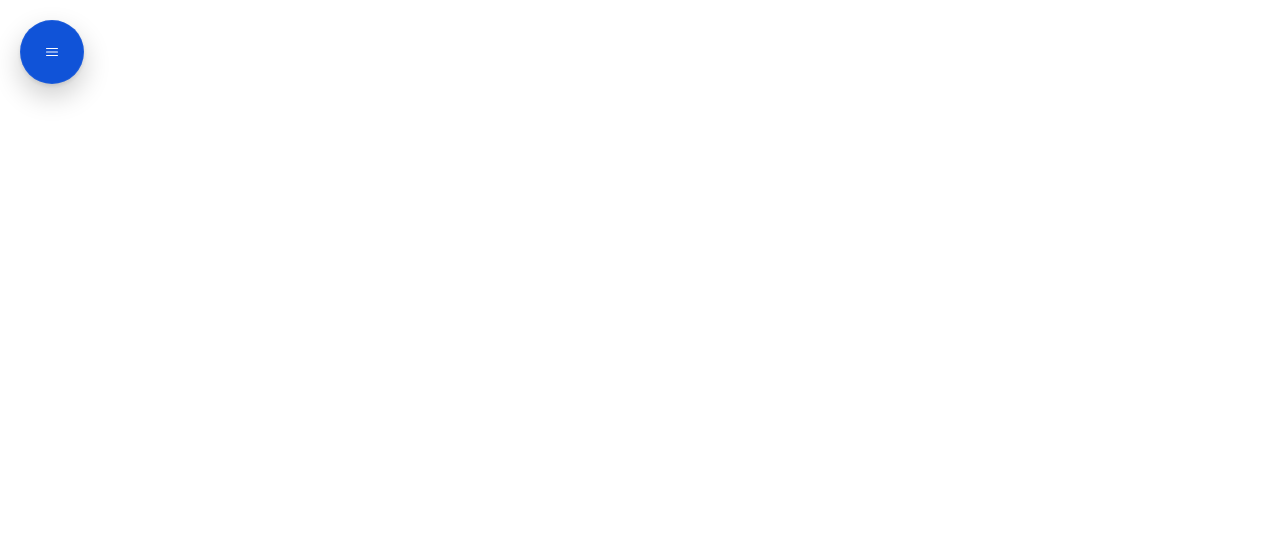
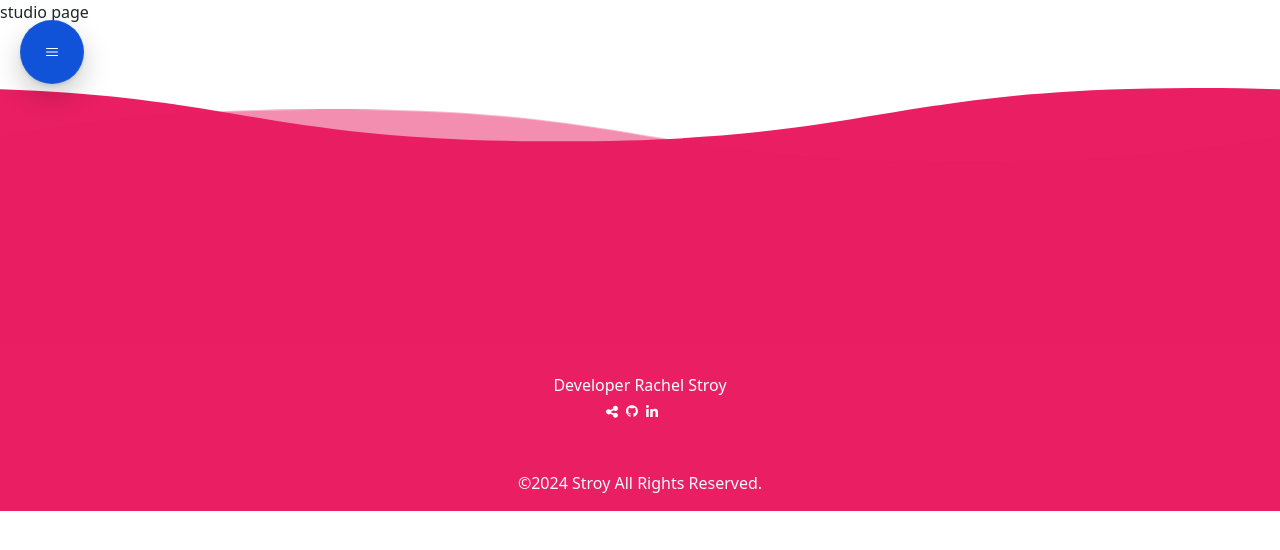
Before and after one commit to R-LaRoi/st-studio-app, a Next.js app: page /Menu/Studio in a window 1280 px wide. Shown: the top 550 px of the page. Built offline with nearby package versions, Linux system fonts and the light colour scheme.

Commit message:
Animated footer

```diff
--- a/src/app/Components/Footer.jsx
+++ b/src/app/Components/Footer.jsx
@@ -8,6 +8,71 @@
 
     <div className="--footer">
 
+<div className="foot">
+        <svg  className="waves"id="visual" viewBox="0 0 120 30"  xmlns="http://www.w3.org/2000/svg" xmlnsXlink="http://www.w3.org/1999/xlink" version="1.1">
+
+                   <defs>
+
+                <path id="gentle-wave" d="M 0,10 C 30,10 30,15 60,15 90,15 90,10 120,10 150,10 150,15 180,15 210,15 210,10 240,10 v 28 h -240 z"/>
+
+
+            </defs>
+  <g className="parallax">
+                <use xlinkHref="#gentle-wave" x="0" y="-4" fill="rgba(233,30,99,2.7)" />
+                <use xlinkHref="#gentle-wave" x="0" y="-2" fill="rgba(233,30,99, 0.5)" />
+
+
+            </g>
+
+                </svg>
+
+
+        <div>
+
+
+<footer className="page-footer font-small unique-color-dark pt-4 ">
+  <div className="container">
+    <ul className="list-unstyled list-inline text-center py-2 ">
+		  <h5 className="mb-1">Developer Rachel Stroy</h5>
+	      <li className="list-inline-item">
+
+
+
+	      <button className=" h-3 w-3  items-center justify-center align-center outline-none focus:outline-none mr-2" type="button"><a href='https://www.rachelstroy.com/'>
+            <svg xmlns="http://www.w3.org/2000/svg" viewBox="0 0 448 512"><path fill="#ffff" d="M352 224c53 0 96-43 96-96s-43-96-96-96s-96 43-96 96c0 4 .2 8 .7 11.9l-94.1 47C145.4 170.2 121.9 160 96 160c-53 0-96 43-96 96s43 96 96 96c25.9 0 49.4-10.2 66.6-26.9l94.1 47c-.5 3.9-.7 7.8-.7 11.9c0 53 43 96 96 96s96-43 96-96s-43-96-96-96c-25.9 0-49.4 10.2-66.6 26.9l-94.1-47c.5-3.9 .7-7.8 .7-11.9s-.2-8-.7-11.9l94.1-47C302.6 213.8 326.1 224 352 224z"/></svg></a>
+    </button>
+
+    <button className="  h-3 w-3 items-center justify-center align-center outline-none  mr-2" type="button">
+      <a href="https://github.com/R-LaRoi" target="_blank">
+      <svg xmlns="http://www.w3.org/2000/svg" viewBox="0 0 496 512"><path fill="#ffff" d="M165.9 397.4c0 2-2.3 3.6-5.2 3.6-3.3 .3-5.6-1.3-5.6-3.6 0-2 2.3-3.6 5.2-3.6 3-.3 5.6 1.3 5.6 3.6zm-31.1-4.5c-.7 2 1.3 4.3 4.3 4.9 2.6 1 5.6 0 6.2-2s-1.3-4.3-4.3-5.2c-2.6-.7-5.5 .3-6.2 2.3zm44.2-1.7c-2.9 .7-4.9 2.6-4.6 4.9 .3 2 2.9 3.3 5.9 2.6 2.9-.7 4.9-2.6 4.6-4.6-.3-1.9-3-3.2-5.9-2.9zM244.8 8C106.1 8 0 113.3 0 252c0 110.9 69.8 205.8 169.5 239.2 12.8 2.3 17.3-5.6 17.3-12.1 0-6.2-.3-40.4-.3-61.4 0 0-70 15-84.7-29.8 0 0-11.4-29.1-27.8-36.6 0 0-22.9-15.7 1.6-15.4 0 0 24.9 2 38.6 25.8 21.9 38.6 58.6 27.5 72.9 20.9 2.3-16 8.8-27.1 16-33.7-55.9-6.2-112.3-14.3-112.3-110.5 0-27.5 7.6-41.3 23.6-58.9-2.6-6.5-11.1-33.3 2.6-67.9 20.9-6.5 69 27 69 27 20-5.6 41.5-8.5 62.8-8.5s42.8 2.9 62.8 8.5c0 0 48.1-33.6 69-27 13.7 34.7 5.2 61.4 2.6 67.9 16 17.7 25.8 31.5 25.8 58.9 0 96.5-58.9 104.2-114.8 110.5 9.2 7.9 17 22.9 17 46.4 0 33.7-.3 75.4-.3 83.6 0 6.5 4.6 14.4 17.3 12.1C428.2 457.8 496 362.9 496 252 496 113.3 383.5 8 244.8 8zM97.2 352.9c-1.3 1-1 3.3 .7 5.2 1.6 1.6 3.9 2.3 5.2 1 1.3-1 1-3.3-.7-5.2-1.6-1.6-3.9-2.3-5.2-1zm-10.8-8.1c-.7 1.3 .3 2.9 2.3 3.9 1.6 1 3.6 .7 4.3-.7 .7-1.3-.3-2.9-2.3-3.9-2-.6-3.6-.3-4.3 .7zm32.4 35.6c-1.6 1.3-1 4.3 1.3 6.2 2.3 2.3 5.2 2.6 6.5 1 1.3-1.3 .7-4.3-1.3-6.2-2.2-2.3-5.2-2.6-6.5-1zm-11.4-14.7c-1.6 1-1.6 3.6 0 5.9 1.6 2.3 4.3 3.3 5.6 2.3 1.6-1.3 1.6-3.9 0-6.2-1.4-2.3-4-3.3-5.6-2z"/></svg></a>
+    </button>
+
+    <button className=" h-3 w-3 items-center justify-center align-center outline-none mr-2" type="button"><a href="https://www.linkedin.com/in/rachel-s-978397277/" target="_blank">
+<svg xmlns="http://www.w3.org/2000/svg" viewBox="0 0 448 512"><path fill="#ffff" d="M100.3 448H7.4V148.9h92.9zM53.8 108.1C24.1 108.1 0 83.5 0 53.8a53.8 53.8 0 0 1 107.6 0c0 29.7-24.1 54.3-53.8 54.3zM447.9 448h-92.7V302.4c0-34.7-.7-79.2-48.3-79.2-48.3 0-55.7 37.7-55.7 76.7V448h-92.8V148.9h89.1v40.8h1.3c12.4-23.5 42.7-48.3 87.9-48.3 94 0 111.3 61.9 111.3 142.3V448z"/></svg></a>
+</button>
+	      </li><br/>
+		  <br/>
+    </ul>
+  </div>
+  <div className="footer-copyright text-center text-slate-50 py-3"><h7>©2024  Stroy All Rights Reserved.</h7>
+    <h7 href="https://discord.gg/uRqH5UT"> </h7>
+  </div>
+
+   </footer>
+<div>
+
+
+
+    </div>
+
+
+
+ </div>
+      </div>
+
+
+
+{/*
   <div class="px-4 py-6 bg-blue-700 dark:bg-blue-700 md:flex md:items-right">
         <span class="text-sm text-gray-500 dark:text-gray-300 sm:text-center">© 2023  Stroy. All Rights Reserved.
 
@@ -30,7 +95,7 @@
 
 </span>
         </span>
-        </div>
+        </div> */}
 
 
 
--- a/src/app/Menu/Studio/page.jsx
+++ b/src/app/Menu/Studio/page.jsx
@@ -1,9 +1,16 @@
 import "./studio.css"
 import Navigation from "../../Components/Navigation"
+import wave from './wave-haikei.svg'
+import Footer from "../../Components/Footer"
+
+
 export default function Page ()  {
 
 return(
+<section>
+        <Navigation />
+        studio page
 
-
-
-        <Navigation />)}
+<Footer />
+    </section>
+        )}
--- a/src/app/Menu/Studio/studio.css
+++ b/src/app/Menu/Studio/studio.css
@@ -1,154 +1,85 @@
-body {
-  margin-top: 0px;
+footer {
+  width: 100vw;
+}
+svg {
+  bottom: 0px;
 }
 
-.masthead {
-  padding: 3rem 0 7rem;
+.foot {
+  bottom: 0px;
+}
+/*
+}
+*/
+/*Waves*/
+
+.gentle-wave {
   position: relative;
-  background: linear-gradient(
-    -50deg,
-    rgba(237, 3, 32, 0.87),
-    rgba(242, 121, 1, 0.84) /* #ef2424,
-    #f5e022 */
-  );
-
-  background-size: cover;
-  z-index: 0;
+  width: 100%;
+  height: 13vh;
+  margin-bottom: -7px;
+  /*Fix for safari gap*/
+  min-height: 100px;
+  max-height: 400px;
 }
 
-.masthead svg.wave {
-  position: absolute;
-  bottom: -1px;
-  left: 0;
+/* Animation */
+.parallax > use {
+  animation: move-forever 20s cubic-bezier(0.55, 0.5, 0.45, 0.5) infinite;
 }
 
-.masthead h1 {
-  color: #fff;
-  font-weight: 700;
-  font-size: 2rem;
-  line-height: 1.1;
-  z-index: 1;
+.parallax > use:nth-child(1) {
+  animation-delay: -2s;
+  animation-duration: 7s;
+  width: 100%;
 }
 
-.masthead h2 {
-  color: rgba(255, 255, 255, 0.6);
-  font-weight: 600;
-  z-index: 1;
-  font-size: 1.2rem;
+.parallax > use:nth-child(2) {
+  animation-delay: -4s;
+  animation-duration: 13s;
 }
 
-.masthead a {
-  color: rgba(255, 255, 255, 0.8);
-  text-decoration: underline;
-  z-index: 1;
-}
+/* .parallax > use:nth-child(3) {
 
-.masthead a:hover {
-  color: #fff;
-}
+} */
 
-.masthead a:active {
-  text-decoration: none;
-}
+/* .parallax > use:nth-child(4) {
+  animation-delay: -5s;
+  animation-duration: 20s;
+} */
 
-@media (min-width: 992px) {
-  .masthead h1 {
-    font-size: 3rem;
-  }
-  .masthead h2 {
-    font-size: 1.5rem;
+@keyframes move-forever {
+  to {
+    transform: translateX(-100%);
   }
 }
 
-.masthead .masthead-cards {
-  position: relative;
-  z-index: 1;
-}
+/*Shrinking for mobile*/
+@media (max-width: 768px) {
+  .waves {
+    height: 30px;
+    min-height: 40px;
+  }
 
-.masthead .masthead-cards .shape {
-  position: absolute;
-  height: 100%;
-  width: 100%;
-  background-color: #1052d8;
-
-  top: 0;
-  left: 0;
-  z-index: -1;
-  border-radius: 30% 70% 70% 30%/30% 30% 70% 70%;
-}
-
-.masthead .masthead-cards .card {
-  opacity: 1;
-  font-size: 0.8rem;
-  text-transform: uppercase;
-  font-weight: 800;
-  letter-spacing: 0.05rem;
-  color: #212529;
-  transition: 0.15s all;
-}
-
-.masthead .masthead-cards .card:hover {
-  margin-top: -0.25rem;
-  margin-bottom: 0.25rem;
-}
-
-.masthead .masthead-cards .card:active {
-  margin-top: inherit;
-  margin-bottom: inherit;
-}
-
-.masthead .masthead-cards .card.border-bottom-blue:hover {
-  color: #2092ed;
-}
-
-.masthead .masthead-cards .card.border-bottom-green:hover {
-  color: #28a745;
-}
-
-.masthead .masthead-cards .card.border-bottom-red:hover {
-  color: #dd3d31;
-}
-
-.masthead .masthead-cards .card.border-bottom-yellow:hover {
-  color: #ffc107;
-}
-
-.masthead-page {
-  padding: 1rem 0 4rem;
-}
-
-@media (min-width: 992px) {
-  .masthead-page h1 {
-    font-size: 2.5rem;
+  .content {
+    height: 30vh;
   }
 }
 
-.border-bottom-yellow {
-  border-color: #ffc107 !important;
+/*Other*/
+
+.unique-color-dark {
+  background-color: #e91e63 !important;
 }
 
-.border-bottom-red {
-  border-color: #dd3d31 !important;
+/* .bg-light {
+  background-color: #7289da !important;
+} */
+
+.navbar-brand {
+  color: white;
 }
 
-.border-bottom-blue {
-  border-color: #2092ed !important;
-}
-
-.border-bottom-green {
-  border-color: #28a745 !important;
-}
-
-.border-bottom-blue,
-.border-bottom-green,
-.border-bottom-red,
-.border-bottom-yellow {
-  border-bottom: 0.4rem solid !important;
-}
-.shadow-lg {
-  box-shadow: 0 2rem 1.5rem -1.5rem rgba(33, 37, 41, 0.15),
-    0 0 1.5rem 0.5rem rgba(33, 37, 41, 0.05) !important;
-}
-.border-0 {
-  border: 0 !important;
-}
+/* .custom-color {
+  background-color: #7289da !important;
+} */
--- a/src/app/Styles/pages.css
+++ b/src/app/Styles/pages.css
@@ -109,6 +109,8 @@
 }
 
 .--tag {
+  background: url();
+
   background: #e91e63;
   padding-top: 20px;
   position: fixed;
--- a/src/app/globals.css
+++ b/src/app/globals.css
@@ -22,7 +22,7 @@
 
 .--footer {
   width: 100%;
-  color: white;
+  color: rgb(255, 255, 255);
 }
 
 .link-row-3 {
@@ -34,6 +34,7 @@
 .--svg {
   padding-top: 30px;
 }
+
 .ft-text {
   background-color: #1a5bda;
   padding: 3rem;
@@ -193,3 +194,89 @@
     font-size: 4vw;
   }
 }
+
+footer {
+  width: 100vw;
+}
+svg {
+  bottom: 0px;
+}
+
+.foot {
+  bottom: 0px;
+}
+/*
+}
+*/
+/*Waves*/
+
+.gentle-wave {
+  position: relative;
+  width: 100%;
+  height: 13vh;
+  margin-bottom: -7px;
+  /*Fix for safari gap*/
+  min-height: 100px;
+  max-height: 400px;
+}
+
+/* Animation */
+.parallax > use {
+  animation: move-forever 20s cubic-bezier(0.55, 0.5, 0.45, 0.5) infinite;
+}
+
+.parallax > use:nth-child(1) {
+  animation-delay: -2s;
+  animation-duration: 7s;
+  width: 100%;
+}
+
+.parallax > use:nth-child(2) {
+  animation-delay: -4s;
+  animation-duration: 13s;
+}
+
+/* .parallax > use:nth-child(3) {
+
+} */
+
+/* .parallax > use:nth-child(4) {
+  animation-delay: -5s;
+  animation-duration: 20s;
+} */
+
+@keyframes move-forever {
+  to {
+    transform: translateX(-100%);
+  }
+}
+
+/*Shrinking for mobile*/
+@media (max-width: 768px) {
+  .waves {
+    height: 30px;
+    min-height: 40px;
+  }
+
+  .content {
+    height: 30vh;
+  }
+}
+
+/*Other*/
+
+.unique-color-dark {
+  background-color: #e91e63 !important;
+}
+
+/* .bg-light {
+  background-color: #7289da !important;
+} */
+
+.navbar-brand {
+  color: white;
+}
+
+/* .custom-color {
+  background-color: #7289da !important;
+} */
```
Also changed, not shown: src/app/Menu/Studio/wave-haikei.svg (renamed from src/app/Styles/wave-haikei.svg), src/app/Styles/wave.png (deleted).
